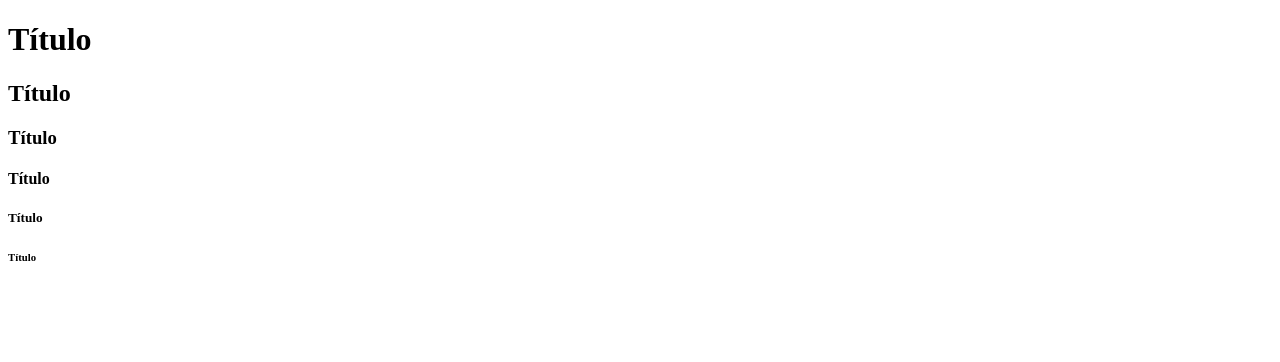
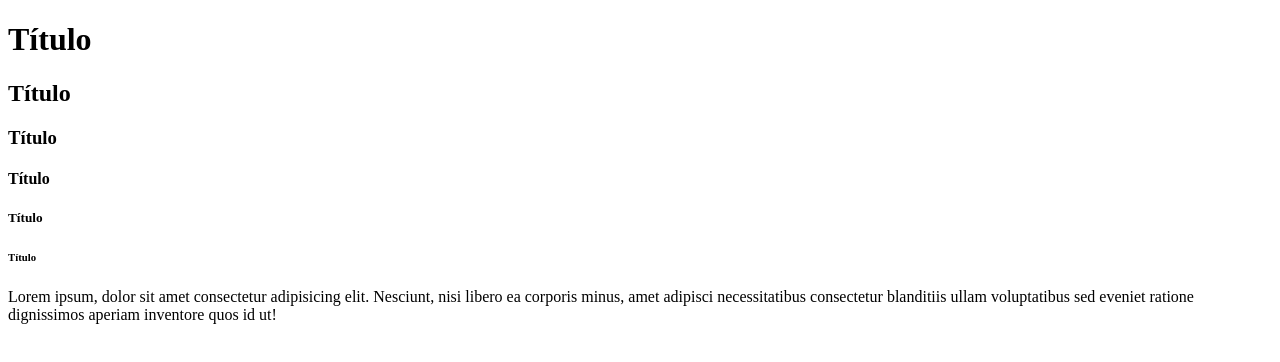
Before and after one commit to wilsongneto/wgn1208, a plain HTML site: page index.html in a window 1280 px wide. Drawn offline with Linux system fonts and the light colour scheme.

Commit message:
inserindo parágrafo

```diff
--- a/index.html
+++ b/index.html
@@ -12,5 +12,7 @@
     <h4>Título</h4>
     <h5>Título</h5>
     <h6>Título</h6>
+
+    <p>Lorem ipsum, dolor sit amet consectetur adipisicing elit. Nesciunt, nisi libero ea corporis minus, amet adipisci necessitatibus consectetur blanditiis ullam voluptatibus sed eveniet ratione dignissimos aperiam inventore quos id ut!</p>
 </body>
 </html>
```
